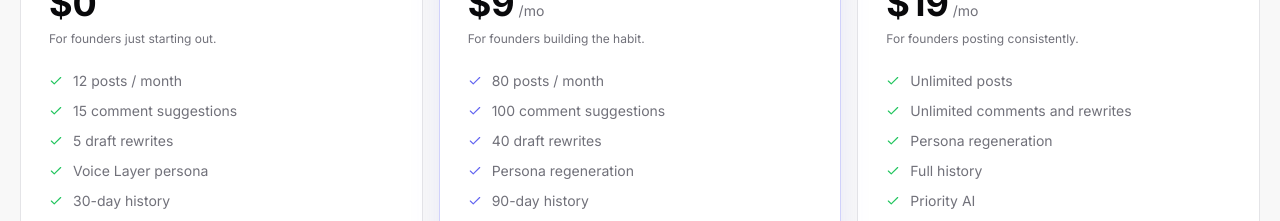
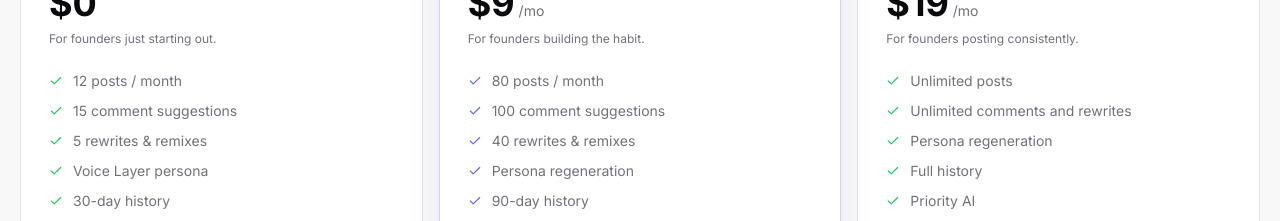
Before and after one commit to MohdTalib0/FounderX, a React (Vite) app: page / in a window 1280 px wide. Shown: the part 6780-7001 px from the top of the page. Built offline with nearby package versions, Linux system fonts and the light colour scheme; no server answers.

Commit message:
Update FAQ and pricing details: replace 'draft rewrites' with 'rewrites & remixes' across Landing, Pricing, and Upgrade components for consistency. Enhance Supabase function to track rewrites and remixes usage.

```diff
--- a/src/pages/Landing.tsx
+++ b/src/pages/Landing.tsx
@@ -33,7 +33,7 @@ export default function Landing() {
           '@context': 'https://schema.org',
           '@type': 'FAQPage',
           mainEntity: [
-            { '@type': 'Question', name: 'Is Wrively free?', acceptedAnswer: { '@type': 'Answer', text: 'Yes. The free plan includes 12 posts per month, 15 comment suggestions, and 5 draft rewrites. No credit card required. You can start posting today without entering payment details.' } },
+            { '@type': 'Question', name: 'Is Wrively free?', acceptedAnswer: { '@type': 'Answer', text: 'Yes. The free plan includes 12 posts per month, 15 comment suggestions, and 5 rewrites & remixes. No credit card required. You can start posting today without entering payment details.' } },
             { '@type': 'Question', name: 'How is Wrively different from ChatGPT?', acceptedAnswer: { '@type': 'Answer', text: 'ChatGPT starts from a blank page every session - you have to re-explain yourself every time and the output sounds generic. Wrively builds a Voice Layer from your onboarding answers once, then every post it generates comes from that model permanently. You never brief the AI twice.' } },
             { '@type': 'Question', name: 'Do my posts actually sound like me?', acceptedAnswer: { '@type': 'Answer', text: 'Yes. Wrively builds a persona from your company, stage, audience, and writing personality. Every generation pulls from that model. The output sounds like you on a clear-headed day, not like a LinkedIn influencer template.' } },
             { '@type': 'Question', name: 'How long does the setup take?', acceptedAnswer: { '@type': 'Answer', text: 'Four questions. About two minutes. You tell Wrively about your startup, your stage, your audience, and your writing personality. That is it: Wrively builds your Voice Layer and generates your first post before you reach the dashboard.' } },
@@ -623,7 +623,7 @@ export default function Landing() {
               <p className="text-xs text-text-muted mt-2">For founders just starting out.</p>
             </div>
             <ul className="space-y-2.5 flex-1">
-              {['12 posts / month', '15 comment suggestions', '5 draft rewrites', 'Voice Layer persona', '30-day history'].map(f => (
+              {['12 posts / month', '15 comment suggestions', '5 rewrites & remixes', 'Voice Layer persona', '30-day history'].map(f => (
                 <li key={f} className="flex items-center gap-2.5 text-sm text-text-muted">
                   <Check className="w-3.5 h-3.5 text-success shrink-0" />
                   {f}
@@ -652,7 +652,7 @@ export default function Landing() {
               <p className="text-xs text-text-muted mt-2">For founders building the habit.</p>
             </div>
             <ul className="space-y-2.5 flex-1">
-              {['80 posts / month', '100 comment suggestions', '40 draft rewrites', 'Persona regeneration', '90-day history'].map(f => (
+              {['80 posts / month', '100 comment suggestions', '40 rewrites & remixes', 'Persona regeneration', '90-day history'].map(f => (
                 <li key={f} className="flex items-center gap-2.5 text-sm text-text-muted">
                   <Check className="w-3.5 h-3.5 text-primary shrink-0" />
                   {f}
@@ -772,7 +772,7 @@ function WritePostDemo() {
 const LANDING_FAQ = [
   {
     q: 'Is Wrively free?',
-    a: 'Yes. The free plan includes 12 posts per month, 15 comment suggestions, and 5 draft rewrites. No credit card required.',
+    a: 'Yes. The free plan includes 12 posts per month, 15 comment suggestions, and 5 rewrites & remixes. No credit card required.',
   },
   {
     q: 'How is Wrively different from ChatGPT?',
--- a/src/pages/Pricing.tsx
+++ b/src/pages/Pricing.tsx
@@ -22,7 +22,7 @@ const PLANS = [
     features: [
       '12 posts per month',
       '15 comment suggestions',
-      '5 draft rewrites',
+      '5 rewrites & remixes',
       'Founder persona',
       '30-day content history',
     ],
@@ -40,7 +40,7 @@ const PLANS = [
     features: [
       '80 posts per month',
       '100 comment suggestions',
-      '40 draft rewrites',
+      '40 rewrites & remixes',
       'Persona regeneration',
       '90-day content history',
     ],
@@ -125,8 +125,8 @@ export default function Pricing() {
           applicationCategory: 'BusinessApplication',
           operatingSystem: 'Web',
           offers: [
-            { '@type': 'Offer', name: 'Free', price: '0', priceCurrency: 'USD', description: '12 posts per month, 15 comment suggestions, 5 draft rewrites. No credit card required.' },
-            { '@type': 'Offer', name: 'Starter', price: '9', priceCurrency: 'USD', description: '80 posts per month, 100 comment suggestions, 40 draft rewrites, persona regeneration.' },
+            { '@type': 'Offer', name: 'Free', price: '0', priceCurrency: 'USD', description: '12 posts per month, 15 comment suggestions, 5 rewrites & remixes. No credit card required.' },
+            { '@type': 'Offer', name: 'Starter', price: '9', priceCurrency: 'USD', description: '80 posts per month, 100 comment suggestions, 40 rewrites & remixes, persona regeneration.' },
             { '@type': 'Offer', name: 'Pro', price: '19', priceCurrency: 'USD', description: 'Unlimited posts, comments, and rewrites with performance insights and priority AI.' },
           ],
         })}</script>
--- a/src/pages/dashboard/Upgrade.tsx
+++ b/src/pages/dashboard/Upgrade.tsx
@@ -37,7 +37,7 @@ const PLANS: {
     features: [
       '80 posts / month',
       '100 comment suggestions',
-      '40 draft rewrites',
+      '40 rewrites & remixes',
       'Persona regeneration',
       '90-day content history',
     ],
@@ -187,7 +187,7 @@ export default function Upgrade() {
         <div className="px-4 pb-2">
           <UsageRow label="Posts generated"     used={used.posts}    limit={limits.posts} />
           <UsageRow label="Comment suggestions" used={used.comments} limit={limits.comments} />
-          <UsageRow label="Draft rewrites"      used={used.rewrites} limit={limits.rewrites} />
+          <UsageRow label="Rewrites & remixes"   used={used.rewrites} limit={limits.rewrites} />
         </div>
       </div>
 
```
Also changed, not shown: 1 other file (tests, documents, lock files or other folders).
